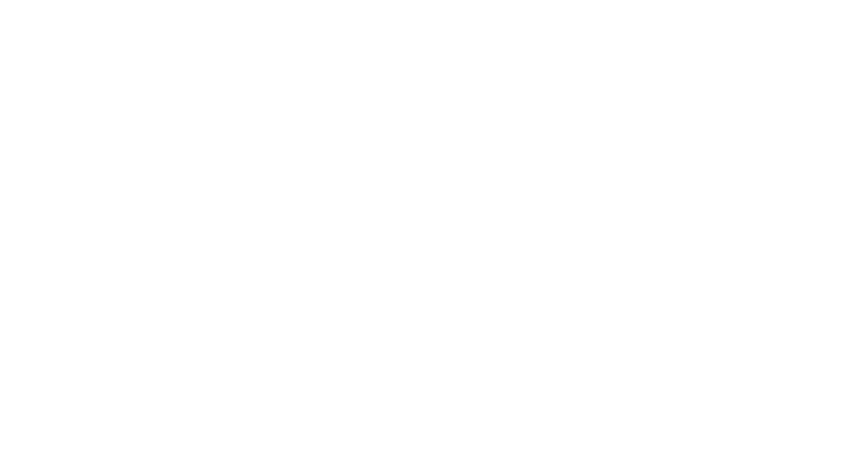
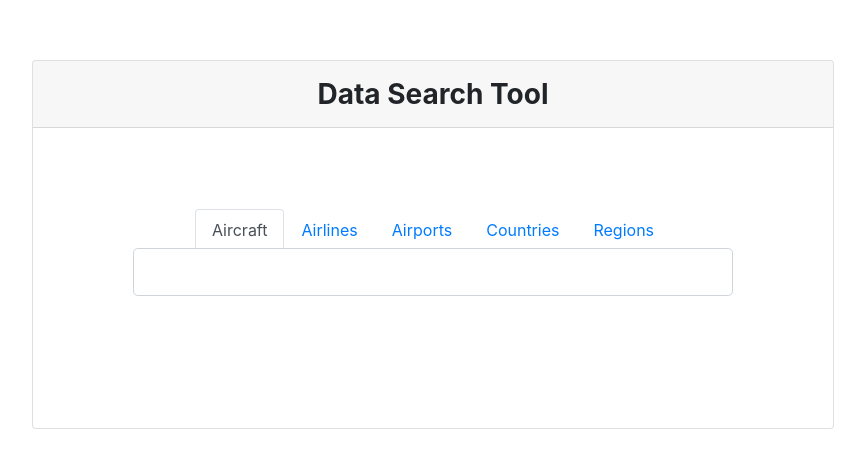
Before and after one commit to SuperCheese21/flight-logger, a React (Create React App) app in the folder client/: page / in a window 1280 px wide. Shown: the part 156-624 px from the top of the page, without its empty margins (207-1072 px from the left). Built offline with nearby package versions, Linux system fonts and the light colour scheme.

Commit message:
Added some starter code

```diff
--- a/client/public/index.html
+++ b/client/public/index.html
@@ -15,6 +15,18 @@
       user's mobile device or desktop. See https://developers.google.com/web/fundamentals/web-app-manifest/
     -->
     <link rel="manifest" href="%PUBLIC_URL%/manifest.json" />
+    <!--
+      How and which Bootstrap styles you include is up to you, but the simplest
+      way is to include the latest styles from the CDN. A little more information
+      about the benefits of using a CDN can be found at
+      https://www.w3schools.com/bootstrap/bootstrap_get_started.asp.
+    -->
+    <link
+      rel="stylesheet"
+      href="https://maxcdn.bootstrapcdn.com/bootstrap/4.5.0/css/bootstrap.min.css"
+      integrity="sha384-9aIt2nRpC12Uk9gS9baDl411NQApFmC26EwAOH8WgZl5MYYxFfc+NcPb1dKGj7Sk"
+      crossorigin="anonymous"
+    />
     <!--
       Notice the use of %PUBLIC_URL% in the tags above.
       It will be replaced with the URL of the `public` folder during the build.
--- a/client/src/App.css
+++ b/client/src/App.css
@@ -1,38 +1,47 @@
 .App {
-  text-align: center;
-}
-
-.App-logo {
-  height: 40vmin;
-  pointer-events: none;
-}
-
-@media (prefers-reduced-motion: no-preference) {
-  .App-logo {
-    animation: App-logo-spin infinite 20s linear;
-  }
-}
-
-.App-header {
-  background-color: #282c34;
-  min-height: 100vh;
   display: flex;
+  height: 100vh;
   flex-direction: column;
   align-items: center;
   justify-content: center;
-  font-size: calc(10px + 2vmin);
-  color: white;
 }
 
-.App-link {
-  color: #61dafb;
+.search-box:focus {
+  box-shadow: none;
 }
 
-@keyframes App-logo-spin {
-  from {
-    transform: rotate(0deg);
-  }
-  to {
-    transform: rotate(360deg);
-  }
+.search-box-container {
+  width: 600px;
+  margin-top: 10px;
 }
+
+.search-card-body {
+  display: flex;
+  flex-direction: column;
+  justify-content: center;
+  align-items: center;
+  width: 800px;
+  height: 300px;
+  padding-bottom: 70px;
+}
+
+.search-card-header {
+  text-align: center;
+  font-weight: bold;
+  font-size: 28px;
+}
+
+.search-dropdown {
+  width: 400px;
+}
+
+.search-dropdown-item {
+  height: 50px;
+  display: flex;
+  justify-content: center;
+  align-items: center;
+}
+
+.tab {
+  outline: none;
+}
--- a/client/src/App.js
+++ b/client/src/App.js
@@ -1,8 +1,15 @@
 import React from 'react';
+
+import SearchBox from './SearchBox';
+
 import './App.css';
 
 function App() {
-  return <div className="App" />;
+  return (
+    <div className="App">
+      <SearchBox />
+    </div>
+  );
 }
 
 export default App;
--- /dev/null
+++ b/client/src/SearchBox.js
@@ -0,0 +1,44 @@
+import React, { useState } from 'react';
+
+import Card from 'react-bootstrap/Card';
+import Dropdown from 'react-bootstrap/Dropdown';
+import FormControl from 'react-bootstrap/FormControl';
+import InputGroup from 'react-bootstrap/InputGroup';
+import Tab from 'react-bootstrap/Tab';
+import Tabs from 'react-bootstrap/Tabs';
+
+const SearchBox = () => {
+  const [results] = useState([]);
+  return (
+    <Card className="search-card-container">
+      <Card.Header className="search-card-header">Data Search Tool</Card.Header>
+      <Card.Body className="search-card-body">
+        <Tabs defaultActiveKey="aircraft" id="data-type-selector">
+          <Tab eventKey="aircraft" title="Aircraft" tabClassName="tab" />
+          <Tab eventKey="airlines" title="Airlines" tabClassName="tab" />
+          <Tab eventKey="airports" title="Airports" tabClassName="tab" />
+          <Tab eventKey="countries" title="Countries" tabClassName="tab" />
+          <Tab eventKey="regions" title="Regions" tabClassName="tab" />
+        </Tabs>
+        <div className="search-box-container">
+          <InputGroup size="lg">
+            <FormControl
+              className="search-box"
+              aria-label="Search"
+              aria-describedby="inputGroup-sizing-sm"
+            />
+          </InputGroup>
+          <Dropdown className="search-dropdown">
+            {results.map((result, index) => (
+              <Dropdown.Item className="search-dropdown-item" eventKey={index}>
+                {result.name}
+              </Dropdown.Item>
+            ))}
+          </Dropdown>
+        </div>
+      </Card.Body>
+    </Card>
+  );
+};
+
+export default SearchBox;
```
Also changed, not shown: client/package.json (+7 -1 lines), 1 other file (tests, documents, lock files or other folders).
